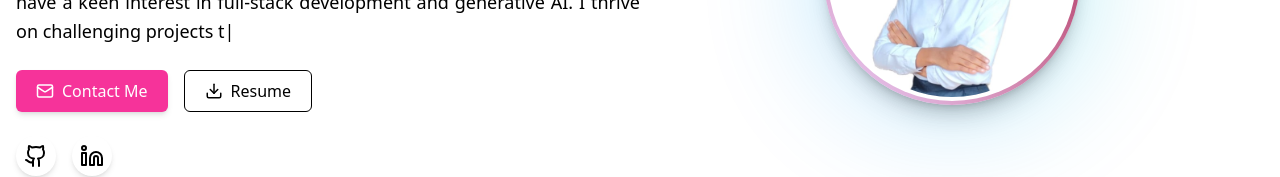
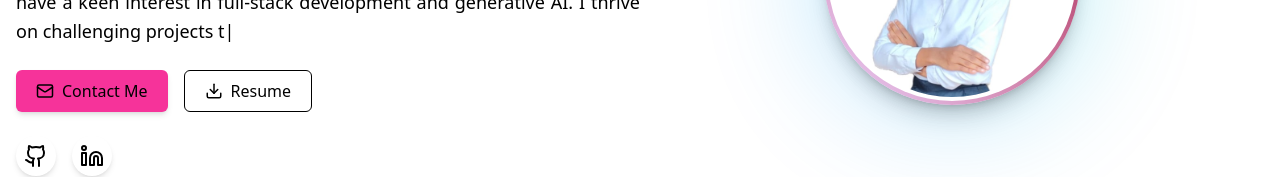
Before and after one commit to divyaranidhkls/profile, a Next.js app: page / in a window 1280 px wide. Shown: the part 363-540 px from the top of the page. Built offline with nearby package versions, Linux system fonts and the light colour scheme.

Commit message:
Fix layout inconsistency by removing text color class from Contact Me button

```diff
--- a/app/Hero/HeroText.tsx
+++ b/app/Hero/HeroText.tsx
@@ -39,7 +39,7 @@ const HeroText = () => {
       <div className='flex gap-4 mt-6'>
         <a
           href="mailto:divyaranidhkls@gmail.com"
-          className="flex items-center gap-2 bg-pink-500 hover:bg-pink-700 text-white px-5 py-2 rounded-md shadow-md transition duration-300"
+          className="flex items-center gap-2 bg-pink-500 hover:bg-pink-700  px-5 py-2 rounded-md shadow-md transition duration-300"
         >
           <Mail size={18} />
           Contact Me
```
